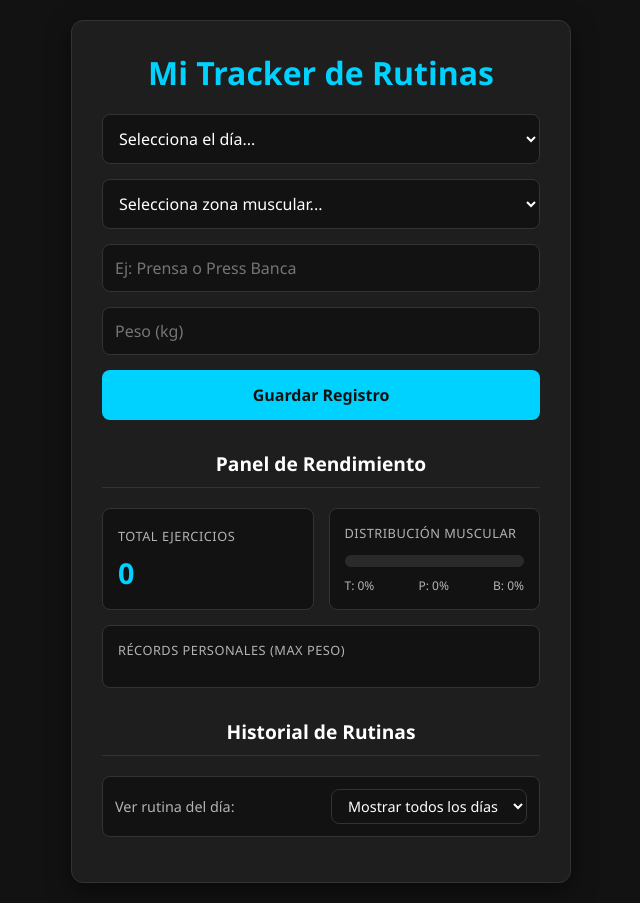
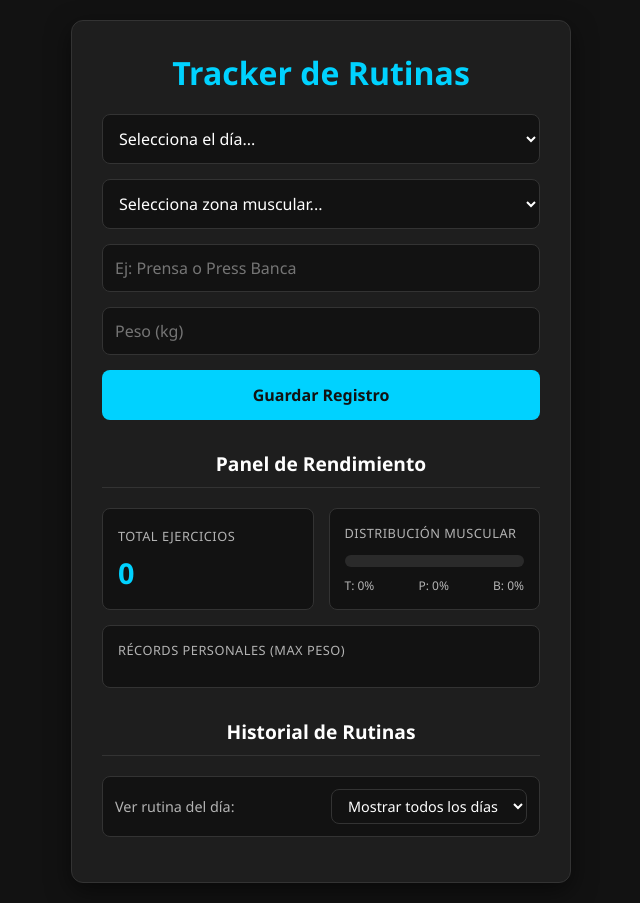
Before and after one commit to proxit/proxit.github.io, a plain HTML site: page index.html in a window 1280 px wide. Shown: the whole page, without its empty margins (319-959 px from the left). Drawn offline with Linux system fonts and the light colour scheme.

Commit message:
Update index.html

```diff
--- a/index.html
+++ b/index.html
@@ -8,7 +8,7 @@
 </head>
 <body>
     <div class="contenedor">
-        <h1>Mi Tracker de Rutinas</h1>
+        <h1>Tracker de Rutinas</h1>
 
         <form id="formulario-rutina">
             <select id="dia-semana" required>
```
